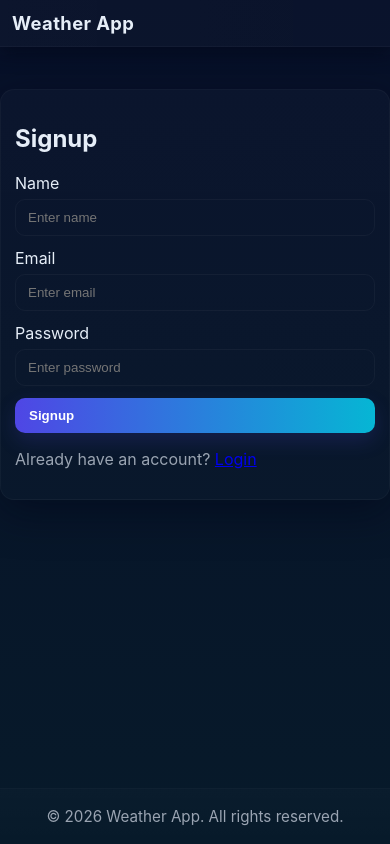
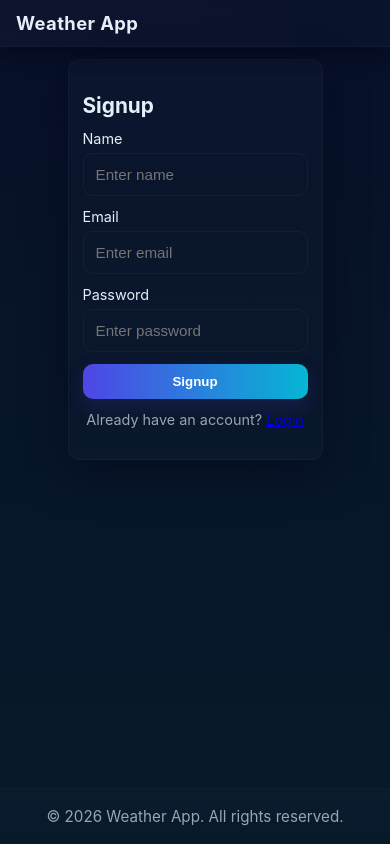
Before and after one commit to Bala-self/weather_find_react, a React (Vite) app: page /signup in a window 390 px wide. Built offline with nearby package versions, Linux system fonts and the light colour scheme; no server answers.

Commit message:
My first Api app

```diff
--- a/src/App.jsx
+++ b/src/App.jsx
@@ -1,7 +1,7 @@
 import { BrowserRouter as Router, Routes, Route } from "react-router-dom";
 import { DataStoreProvider } from "./data_store";
-import Login from "./Login";
-import Signup from "./Signup";
+import Login from "./login";
+import Signup from "./signup";
 import Fullmain from "./Fullmain";
 import "./index.css"
 
--- a/src/data_store.jsx
+++ b/src/data_store.jsx
@@ -1,45 +1,81 @@
-import { createContext, useState } from "react";
+import { createContext, useState, useContext } from "react";
 
- const DataStoreContext = createContext();
+export const DataStoreContext = createContext();
 
 export function DataStoreProvider({ children }) {
-  const [signup_user, setSignup_user] = useState("");
-  const [log_user, setLog_user] = useState("");
+  const [registeredUsers, setRegisteredUsers] = useState([]);
   const [user, setUser] = useState(null);
+  const [signupMessage, setSignupMessage] = useState("");
+  const [loginMessage, setLoginMessage] = useState("");
 
   function signupUser(name, email, password) {
+    return new Promise((resolve) => {
+      const exists = registeredUsers.some((u) => u.email === email);
+      if (exists) {
+        setSignupMessage("An account with this email already exists.");
+        return resolve(false);
+      }
       setTimeout(() => {
-      setUser({ name, email ,password });
-      setSignup_user("Signup successful. You can now login.");
+        setRegisteredUsers((prev) => [...prev, { name, email, password }]);
+        setSignupMessage("Signup successful. You can now log in.");
+        resolve(true);
       }, 600);
+    });
   }
 
   function loginUser(email, password) {
+    return new Promise((resolve) => {
       setTimeout(() => {
-      if (email && password) {
-        setUser({ name: "User", email });
-        setLog_user("Login successful.");
+        const match = registeredUsers.find(
+          (u) => u.email === email && u.password === password
+        );
+        if (match) {
+          setUser({ name: match.name, email: match.email });
+          setLoginMessage("Login successful.");
+          resolve(true);
         } else {
-        setLog_user("Invalid credentials.");
+          setLoginMessage("Invalid email or password.");
+          resolve(false);
         }
       }, 400);
+    });
+  }
+
+  function logoutUser() {
+    setUser(null);
+    setLoginMessage("");
+  }
+
+  function clearSignupMessage() {
+    setSignupMessage("");
+  }
+
+  function clearLoginMessage() {
+    setLoginMessage("");
   }
 
   return (
     <DataStoreContext.Provider
       value={{
+        user,
+        signupMessage,
+        loginMessage,
         signupUser,
-        signup_user,
-        setSignup_user,
         loginUser,
-        log_user,
-        setLog_user,
-        user,
-        setUser
+        logoutUser,
+        clearSignupMessage,
+        clearLoginMessage,
       }}
     >
       {children}
     </DataStoreContext.Provider>
   );
 }
-export { DataStoreContext }
+
+// Custom hook for cleaner imports
+export function useDataStore() {
+  const context = useContext(DataStoreContext);
+  if (!context)
+    throw new Error("useDataStore must be used within a DataStoreProvider");
+  return context;
+}
--- a/src/index.css
+++ b/src/index.css
@@ -1,20 +1,4 @@
-:root{
-  --bg:#0f1724;
-  --card:#0b1220;
-  --muted:#9aa4b2;
-  --accent:#4f46e5;
-  --accent-2:#06b6d4;
-  --glass: rgba(255,255,255,0.04);
-  --radius:12px;
-  --max-width:1100px;
-  --gap:18px;
-  --text:#e6eef8;
-  --success:#10b981;
-  --danger:#ef4444;
-  --shadow: 0 6px 18px rgba(2,6,23,0.6);
-  font-family: Inter, ui-sans-serif, system-ui, -apple-system, "Segoe UI", Roboto, "Helvetica Neue", Arial;
-  box-sizing: border-box;
-}
+
 
 *,
 *::before,
@@ -37,7 +21,6 @@ html,body,#root{
   gap:24px;
 }
 
-/* NAV */
 .nav{
   width:100%;
   background: linear-gradient(90deg, rgba(255,255,255,0.02), rgba(255,255,255,0.01));
@@ -55,6 +38,7 @@ html,body,#root{
   align-items:center;
   justify-content:space-between;
   padding:14px 20px;
+  position:relative;
 }
 
 .nav-title{
@@ -73,7 +57,6 @@ html,body,#root{
   align-items:center;
 }
 
-
 .nav-link{
   color:var(--muted);
   text-decoration:none;
@@ -89,7 +72,28 @@ html,body,#root{
   transform:translateY(-1px);
 }
 
-/* HERO / CONTAINER */
+.nav-toggle{
+  display:none;
+  flex-direction:column;
+  justify-content:center;
+  gap:5px;
+  width:36px;
+  height:36px;
+  padding:6px;
+  border:none;
+  background:var(--glass);
+  border-radius:8px;
+  cursor:pointer;
+}
+
+.nav-toggle span{
+  display:block;
+  height:2px;
+  background:var(--text);
+  border-radius:2px;
+  transition:transform 220ms ease, opacity 220ms ease;
+}
+
 .container{
   width:100%;
   max-width:var(--max-width);
@@ -117,7 +121,6 @@ html,body,#root{
   font-size:0.95rem;
 }
 
-/* SEARCH */
 .search-box{
   background: linear-gradient(180deg, rgba(255,255,255,0.02), rgba(255,255,255,0.01));
   border-radius:var(--radius);
@@ -135,7 +138,7 @@ html,body,#root{
 
 .search-input{
   flex:1 1 320px;
-  min-width:180px;
+  min-width:0;
   padding:12px 14px;
   border-radius:10px;
   border:1px solid rgba(255,255,255,0.04);
@@ -143,6 +146,7 @@ html,body,#root{
   color:var(--text);
   outline:none;
   font-size:1rem;
+  width:100%;
   transition:box-shadow 160ms ease, transform 160ms ease;
 }
 
@@ -161,6 +165,12 @@ html,body,#root{
   color:white;
   background:linear-gradient(90deg,var(--accent),var(--accent-2));
   box-shadow: 0 8px 20px rgba(79,70,229,0.18);
+  transition:opacity 160ms ease, transform 160ms ease;
+}
+
+.btn:disabled{
+  opacity:0.5;
+  cursor:not-allowed;
 }
 
 .btn-primary{
@@ -169,7 +179,6 @@ html,body,#root{
   gap:8px;
 }
 
-/* DROPDOWN */
 .dropdown{
   margin:12px 0 0 0;
   padding:8px;
@@ -195,7 +204,6 @@ html,body,#root{
   outline:none;
 }
 
-/* WEATHER CARD */
 .weather{
   margin-top:6px;
 }
@@ -218,7 +226,6 @@ html,body,#root{
   font-size:0.95rem;
 }
 
-/* FORM PAGES */
 .login-container,
 .signup-container{
   width:100%;
@@ -254,6 +261,8 @@ html,body,#root{
   background:transparent;
   color:var(--text);
   outline:none;
+  width:100%;
+  font-size:1rem;
 }
 
 .form-input:focus{
@@ -261,7 +270,6 @@ html,body,#root{
   box-shadow:0 6px 18px rgba(6,182,212,0.08);
 }
 
-/* MESSAGES */
 .message{
   margin-top:8px;
 }
@@ -270,7 +278,6 @@ html,body,#root{
   color:var(--muted);
 }
 
-/* FOOTER */
 .footer{
   width:100%;
   margin-top:auto;
@@ -285,6 +292,7 @@ html,body,#root{
   padding:0 20px;
   display:flex;
   justify-content:center;
+  text-align:center;
 }
 
 .footer-text{
@@ -293,7 +301,6 @@ html,body,#root{
   font-size:0.95rem;
 }
 
-/* UTIL */
 .loading{
   color:var(--muted);
   margin:6px 0;
@@ -302,19 +309,124 @@ html,body,#root{
 .alt-link{
   margin-top:12px;
   color:var(--muted);
+  font-size:0.9rem;
+  text-align:center;
 }
 
-/* RESPONSIVE */
+
 @media (max-width:880px){
-  .nav-inner{padding:12px}
+  .nav-inner{padding:12px 16px}
   .hero-title{font-size:1.35rem}
   .weather-card{grid-template-columns:repeat(auto-fit, minmax(180px, 1fr))}
+
+  .login-container,
+  .signup-container{
+    margin:12px auto;
+    padding:16px;
+  }
 }
 
-@media (max-width:520px){
-  .nav-list{display:none}
-  .search-row{flex-direction:column; align-items:stretch}
-  .btn{width:100%}
-  .container{padding:12px}
-  .login-container,.signup-container{padding:14px}
+@media (max-width:600px){
+  .nav-toggle{display:flex}
+
+  .nav-list{
+    display:none;
+    flex-direction:column;
+    align-items:stretch;
+    position:absolute;
+    top:100%;
+    left:0;
+    right:0;
+    background:#0b1220;
+    border-bottom:1px solid rgba(255,255,255,0.05);
+    padding:10px 16px 16px;
+    gap:4px;
+  }
+
+  .nav-list.open{display:flex}
+
+  .nav-link{
+    padding:10px 14px;
+    font-size:1rem;
+    display:block;
+  }
+
+  .page-root{gap:0}
+
+  .container{
+    padding:14px;
+    margin:12px auto;
+    gap:14px;
+  }
+
+  .hero{padding:8px 0}
+  .hero-title{font-size:1.2rem}
+  .hero-sub{font-size:0.9rem}
+
+  .search-box{padding:12px}
+  .search-row{flex-direction:column; align-items:stretch; gap:10px}
+  .search-input{flex:unset; width:100%}
+  .btn{width:100%; justify-content:center}
+  .dropdown{max-width:100%}
+
+  .weather-card{
+    grid-template-columns:1fr;
+    padding:14px;
+  }
+
+  .login-container,
+  .signup-container{
+    margin:12px 12px;
+    padding:16px 14px;
+    width:auto;
+    border-radius:12px;
+  }
+
+  .form-input{
+    padding:12px 12px;
+    font-size:0.95rem;
+  }
+
+  .form-group label{font-size:0.9rem}
+
+  .form-header h2{
+    font-size:1.3rem;
+    margin-bottom:4px;
+  }
 }
+
+@media (max-width:380px){
+  .nav-inner{padding:10px 12px}
+  .nav-title{font-size:1rem}
+
+  .login-container,
+  .signup-container{
+    margin:10px 8px;
+    padding:14px 12px;
+  }
+
+  .hero-title{font-size:1.1rem}
+
+  .btn{
+    padding:12px 14px;
+    font-size:0.95rem;
+  }
+}
+
+:root{
+  --bg:#0f1724;
+  --card:#0b1220;
+  --muted:#9aa4b2;
+  --accent:#4f46e5;
+  --accent-2:#06b6d4;
+  --glass: rgba(255,255,255,0.04);
+  --radius:12px;
+  --max-width:1100px;
+  --gap:18px;
+  --text:#e6eef8;
+  --success:#10b981;
+  --danger:#ef4444;
+  --shadow: 0 6px 18px rgba(2,6,23,0.6);
+  font-family: Inter, ui-sans-serif, system-ui, -apple-system, "Segoe UI", Roboto, "Helvetica Neue", Arial;
+  box-sizing: border-box;
+}
--- a/src/login.jsx
+++ b/src/login.jsx
@@ -1,25 +1,26 @@
-import { useState, useContext } from "react";
-import { DataStoreContext } from "./data_store";
+import { useState } from "react";
+import { useDataStore } from "./data_store";
 import { Link, useNavigate } from "react-router-dom";
 import Nav from "./nav";
 import Footer from "./footer";
 
 function Login() {
-  const { loginUser, log_user, setLog_user } = useContext(DataStoreContext);
+  const { loginUser, loginMessage, clearLoginMessage } = useDataStore();
   const [email, setEmail] = useState("");
   const [password, setPassword] = useState("");
+  const [loading, setLoading] = useState(false);
   const navigate = useNavigate();
 
-  function handleLogin(e) {
+  async function handleLogin(e) {
     e.preventDefault();
+    clearLoginMessage();
+    setLoading(true);
 
-    if (email === "" || password === "") {
-      setLog_user("Please fill in all fields");
-    } else {
-      loginUser(email, password);
-      setTimeout(() => {
-        navigate("/home");
-      }, 600);
+    const success = await loginUser(email, password);
+
+    setLoading(false);
+    if (success) {
+      navigate("/home");
     }
   }
 
@@ -41,7 +42,7 @@ function Login() {
                 type="email"
                 placeholder="Enter email"
                 value={email}
-                onChange={e => setEmail(e.target.value)}
+                onChange={(e) => setEmail(e.target.value)}
                 required
               />
             </div>
@@ -54,18 +55,22 @@ function Login() {
                 type="password"
                 placeholder="Enter password"
                 value={password}
-                onChange={e => setPassword(e.target.value)}
+                onChange={(e) => setPassword(e.target.value)}
                 required
               />
             </div>
 
-            <button type="submit" className="btn btn-primary">Login</button>
+            <button type="submit" className="btn btn-primary" disabled={loading}>
+              {loading ? "Logging in..." : "Login"}
+            </button>
           </form>
         </section>
 
-        <section className="message">
-          <p className="status">{log_user}</p>
-        </section>
+        {loginMessage && (
+          <section className="message">
+            <p className="status">{loginMessage}</p>
+          </section>
+        )}
 
         <p className="alt-link">
           Don't have an account? <Link to="/signup">Signup</Link>
--- a/src/signup.jsx
+++ b/src/signup.jsx
@@ -1,28 +1,28 @@
-import { useState, useContext } from "react";
-import { DataStoreContext } from "./data_store";
+import { useState } from "react";
+import { useDataStore } from "./data_store";
 import { Link, useNavigate } from "react-router-dom";
+import Nav from "./nav";
 import Footer from "./footer";
-import Nav from "./nav";
 
 function Signup() {
-  const { signupUser, signup_user, setSignup_user } = useContext(DataStoreContext);
+  const { signupUser, signupMessage, clearSignupMessage } = useDataStore();
   const [name, setName] = useState("");
   const [email, setEmail] = useState("");
   const [password, setPassword] = useState("");
+  const [loading, setLoading] = useState(false);
   const navigate = useNavigate();
 
-  function handleSignup(e) {
+  async function handleSignup(e) {
     e.preventDefault();
+    clearSignupMessage();
+    setLoading(true);
 
-    if (!name || !email || !password) {
-      setSignup_user("Please fill in all fields");
-      return;
+    const success = await signupUser(name, email, password);
+
+    setLoading(false);
+    if (success) {
+      navigate("/");
     }
-
-    signupUser(name, email, password);
-    setTimeout(() => {
-      navigate("/");
-    }, 700);
   }
 
   return (
@@ -43,7 +43,7 @@ function Signup() {
                 type="text"
                 placeholder="Enter name"
                 value={name}
-                onChange={e => setName(e.target.value)}
+                onChange={(e) => setName(e.target.value)}
                 required
               />
             </div>
@@ -56,7 +56,7 @@ function Signup() {
                 type="email"
                 placeholder="Enter email"
                 value={email}
-                onChange={e => setEmail(e.target.value)}
+                onChange={(e) => setEmail(e.target.value)}
                 required
               />
             </div>
@@ -69,18 +69,22 @@ function Signup() {
                 type="password"
                 placeholder="Enter password"
                 value={password}
-                onChange={e => setPassword(e.target.value)}
+                onChange={(e) => setPassword(e.target.value)}
                 required
               />
             </div>
 
-            <button type="submit" className="btn btn-primary">Signup</button>
+            <button type="submit" className="btn btn-primary" disabled={loading}>
+              {loading ? "Creating account..." : "Signup"}
+            </button>
           </form>
         </section>
 
-        <section className="message">
-          <p className="status">{signup_user}</p>
-        </section>
+        {signupMessage && (
+          <section className="message">
+            <p className="status">{signupMessage}</p>
+          </section>
+        )}
 
         <p className="alt-link">
           Already have an account? <Link to="/">Login</Link>
```
Also changed, not shown: src/home.jsx (+5 -4 lines), src/nav.jsx (+25 -5 lines). Lines whose indentation alone changed are shown as unchanged.
